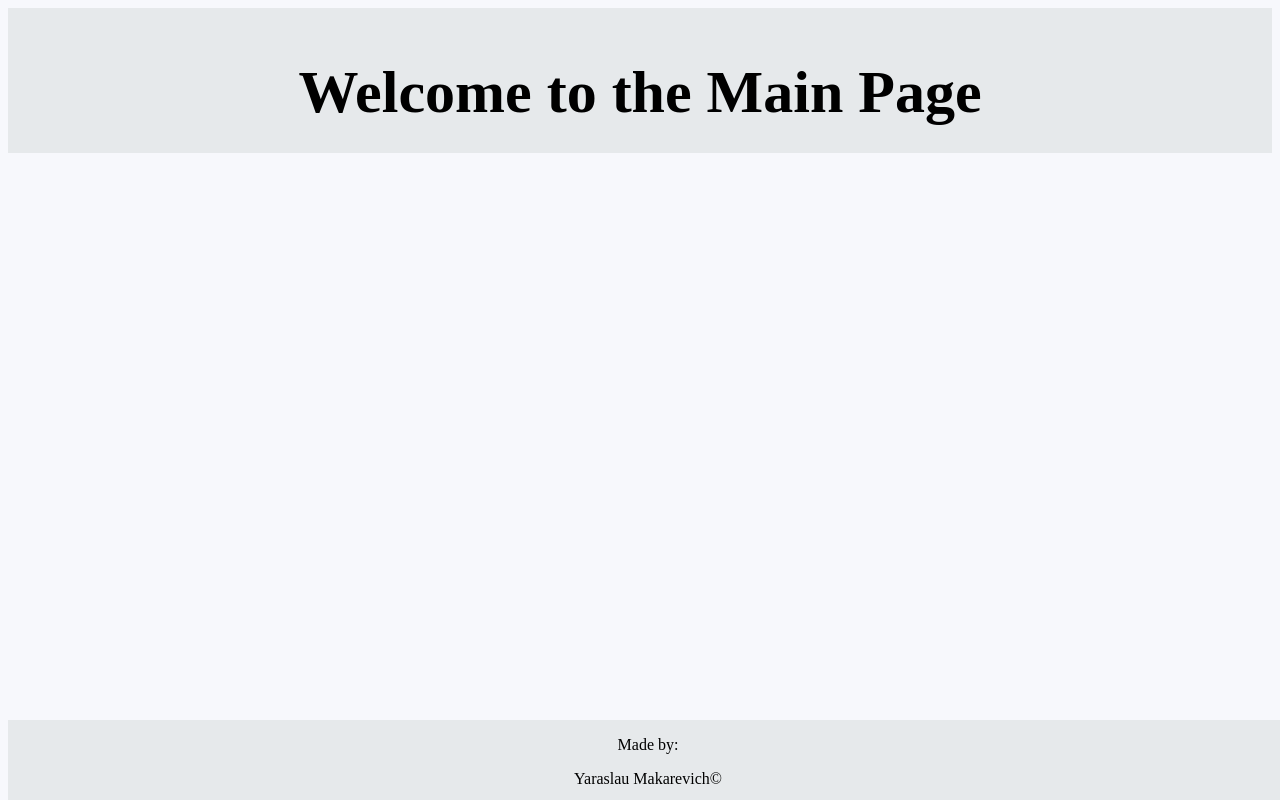
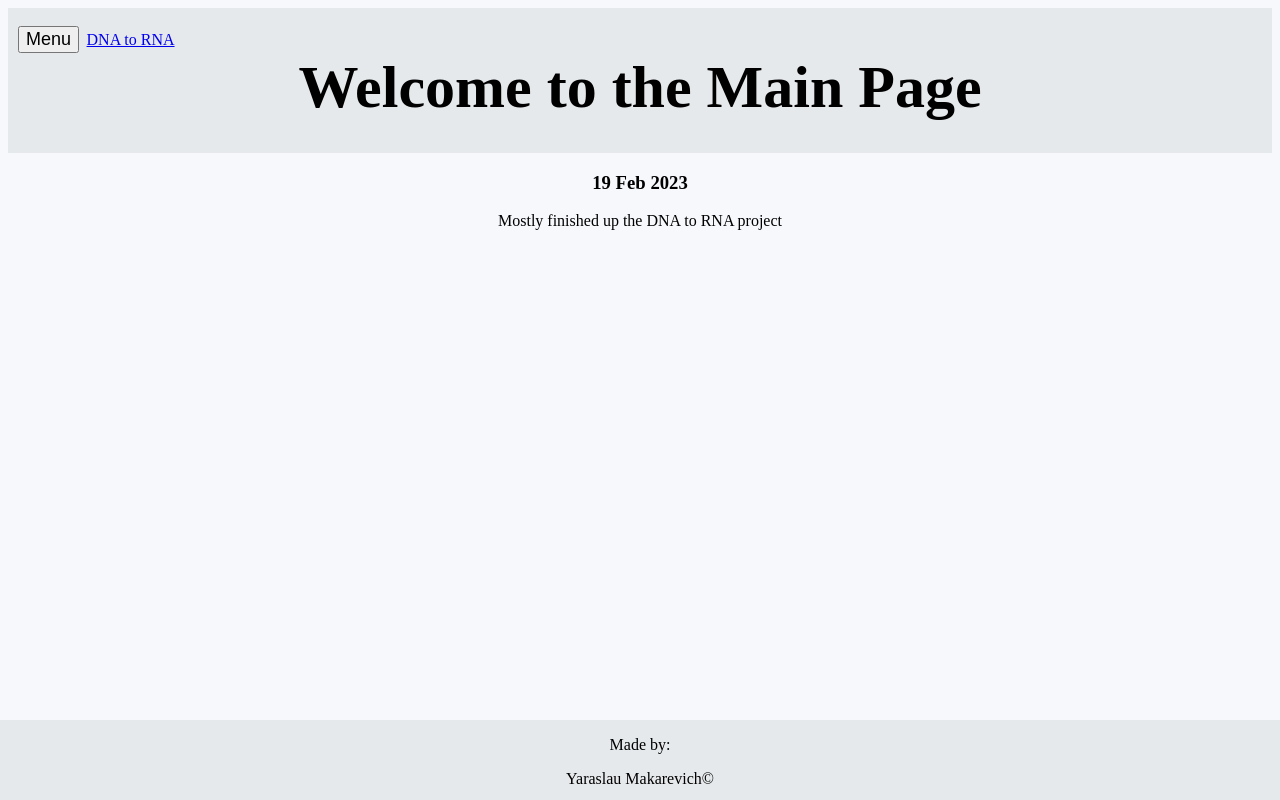
Before and after one commit to Beenomyx/WebDev, a plain HTML site: page index.html in a window 1280 px wide. Drawn offline with Linux system fonts and the light colour scheme.

Commit message:
connected

```diff
--- a/index.html
+++ b/index.html
@@ -12,13 +12,17 @@
                 color: black;
             }
 
+            #bodyText {
+                text-align: center;
+            }
+
             #footer {
                 position: fixed;
                 margin: 0;
+                right: 0;
                 padding: 0;
                 bottom: 0;
                 width: 100%;
-            /* Height of the footer*/
                 height: 80px;
                 background: #e6e9eb;
             }
@@ -26,8 +30,19 @@
     </head>
     <body style="background-color: #f7f8fc;">
         <header>
-            <h1 style="text-align: center;">Welcome to the Main Page</h1>
+            <div style="text-align: justify;">
+                <button style="font-size: large;" class="openbtn">Menu</button>
+                <a href="https://yaraslau.live/web1" style="font-size: medium;">DNA to RNA</a>
+                <h1 style="text-align: center; margin: 0px;">Welcome to the Main Page</h1>
+            </div>
         </header>
+
+
+        <div id="bodyText">
+            <h3>19 Feb 2023</h3>
+            <p>Mostly finished up the DNA to RNA project</p>
+        </div>
+
 
         <div id="footer" style="margin: 0; padding: 0;">
             <p style="text-align: center;" >Made by:</p>
```
Also changed, not shown: web1.html (+3 -1 lines). Lines whose indentation alone changed are shown as unchanged.
